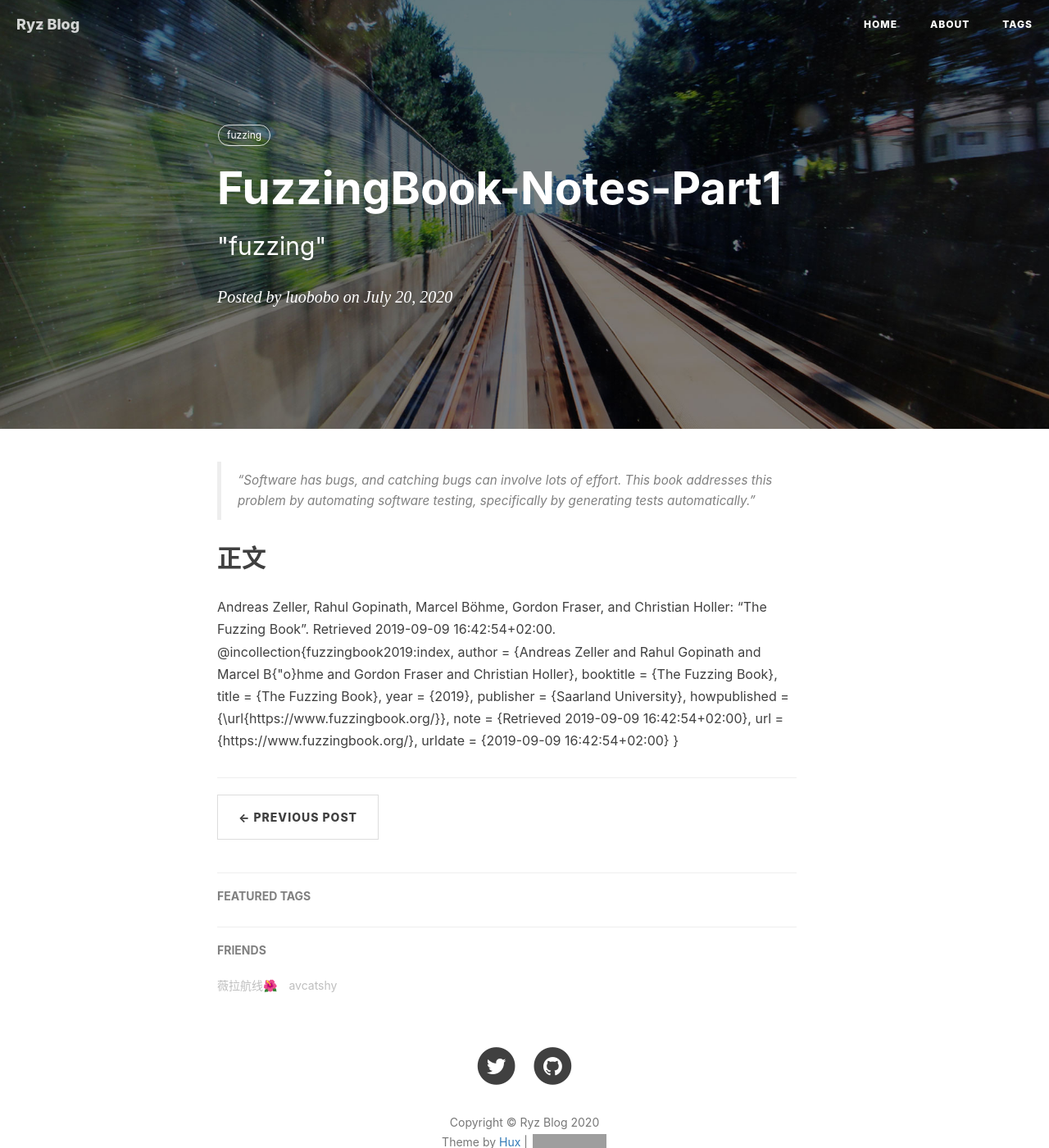
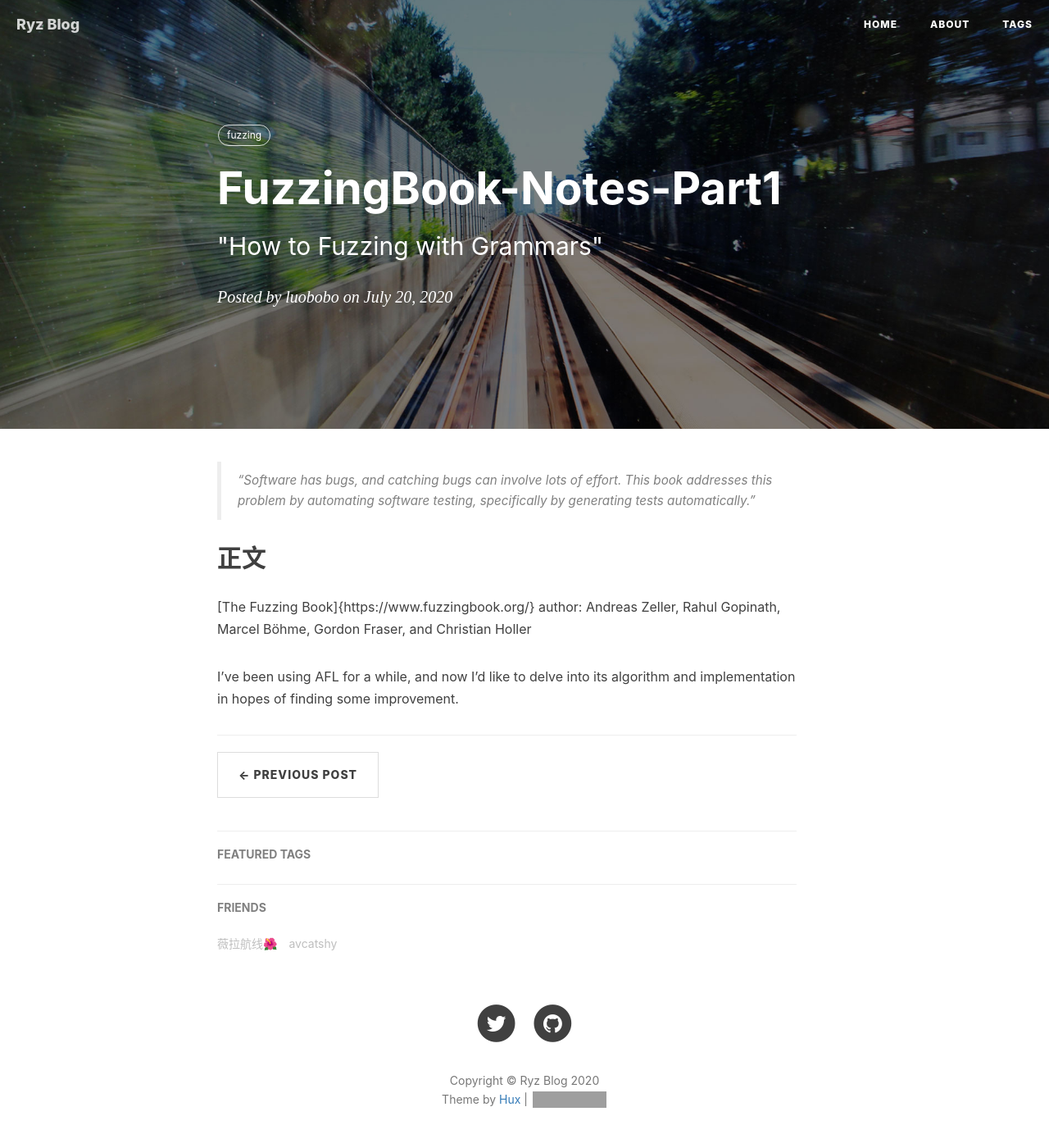
Before and after one commit to Jdkhnjggf/Jdkhnjggf.github.io, a Jekyll site: the page built from _posts/2020-07-20-FuzzingBook_Notes_Part1.markdown, in a window 1280 px wide and 1400 px high. Shown: the whole window at 82% size. Built offline with Jekyll 4.4.1, drawn with Linux system fonts in a browser that asks for light colours; nearby versions of some CDN libraries; comment, search, counter and statistics services are not loaded; grey boxes are pictures that could not be loaded.

Commit message:
fix(fuzzingbook_notes/part1): draft v0.1

```diff
--- a/_posts/2020-07-20-FuzzingBook_Notes_Part1.markdown
+++ b/_posts/2020-07-20-FuzzingBook_Notes_Part1.markdown
@@ -1,7 +1,7 @@
 ---
 layout:     post
 title:      "FuzzingBook-Notes-Part1"
-subtitle:   " \"fuzzing\""
+subtitle:   " \"How to Fuzzing with Grammars\""
 date:       2020-07-20 23:00:00
 author:     "luobobo"
 header-img: "img/post-bg-2015.jpg"
@@ -14,15 +14,7 @@ tags:
 
 ## 正文
 
-Andreas Zeller, Rahul Gopinath, Marcel Böhme, Gordon Fraser, and Christian Holler: "The Fuzzing Book". Retrieved 2019-09-09 16:42:54+02:00.
-@incollection{fuzzingbook2019:index,
-    author = {Andreas Zeller and Rahul Gopinath and Marcel B{\"o}hme and Gordon Fraser and Christian Holler},
-    booktitle = {The Fuzzing Book},
-    title = {The Fuzzing Book},
-    year = {2019},
-    publisher = {Saarland University},
-    howpublished = {\url{https://www.fuzzingbook.org/}},
-    note = {Retrieved 2019-09-09 16:42:54+02:00},
-    url = {https://www.fuzzingbook.org/},
-    urldate = {2019-09-09 16:42:54+02:00}
-}
+[The Fuzzing Book]{https://www.fuzzingbook.org/}
+author: Andreas Zeller, Rahul Gopinath, Marcel Böhme, Gordon Fraser, and Christian Holler
+
+I've been using AFL for a while, and now I'd like to delve into its algorithm and implementation in hopes of finding some improvement.
```
